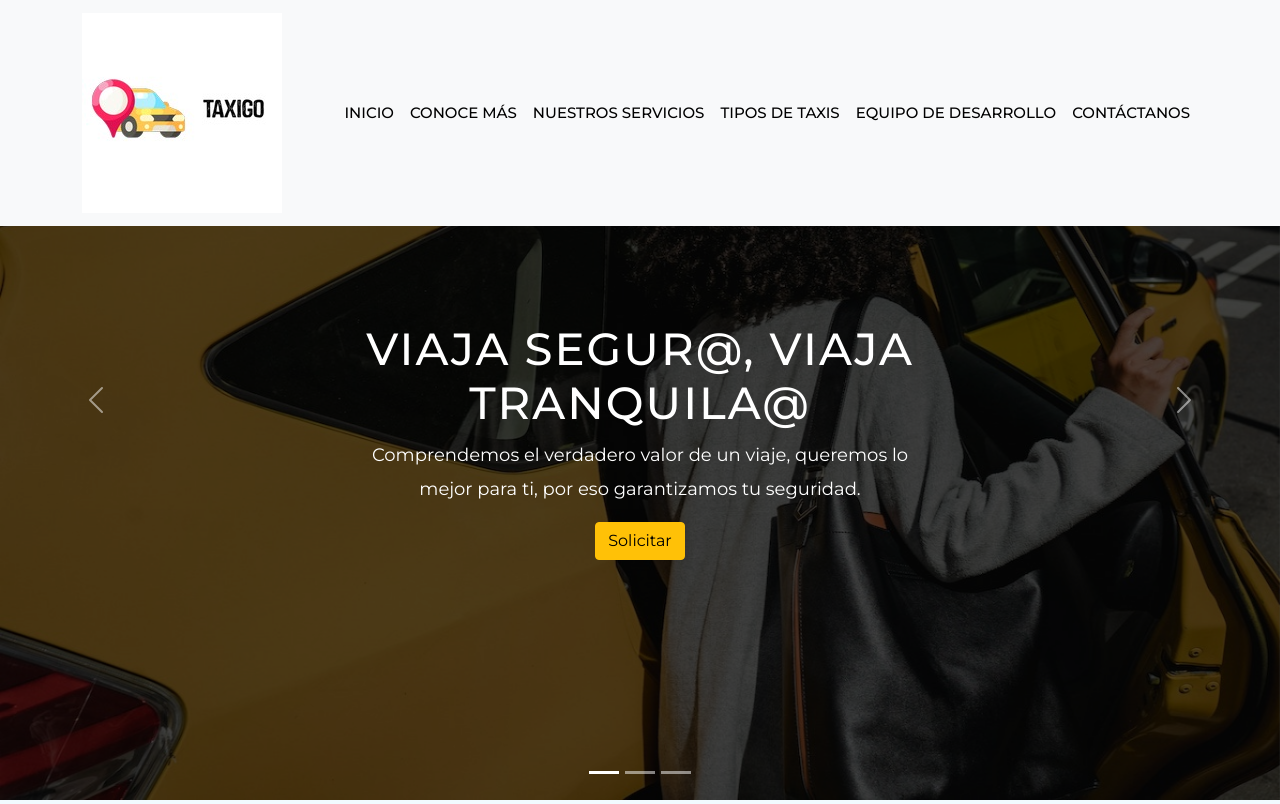
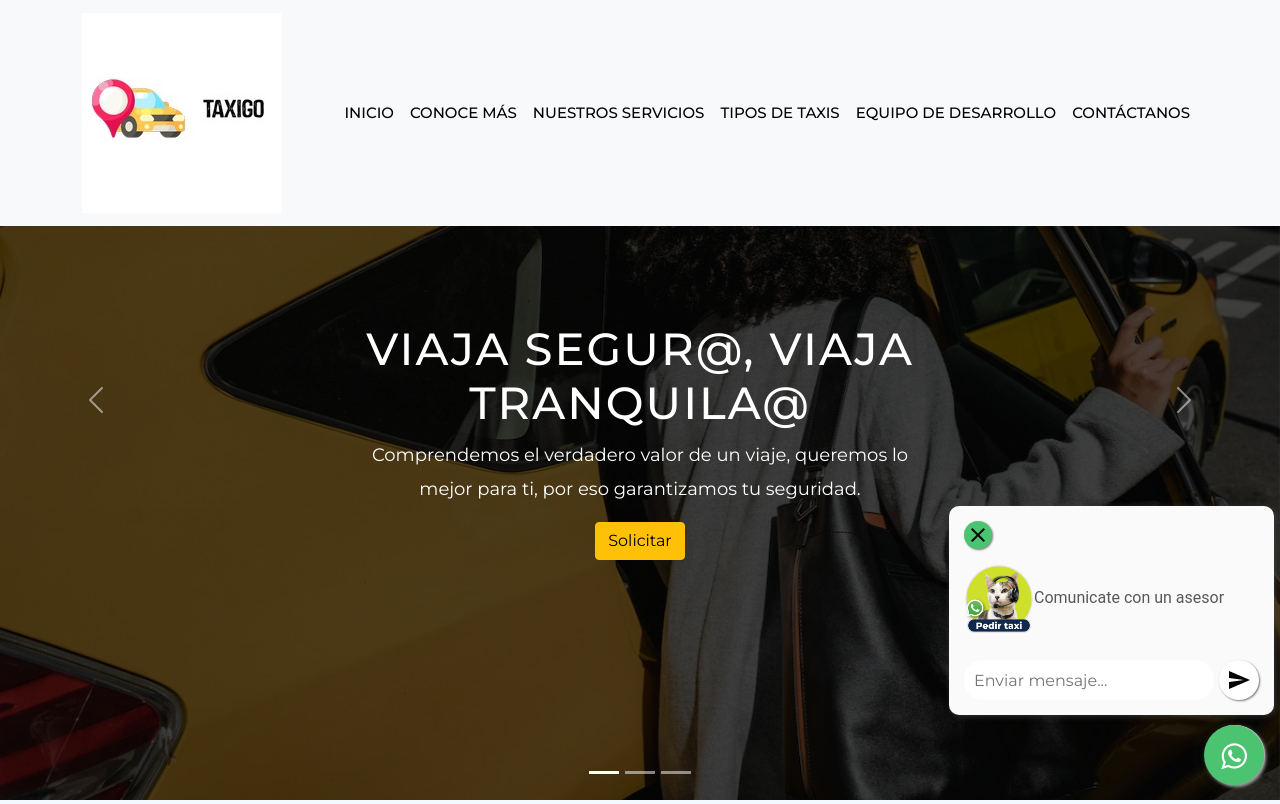
Before and after one commit to adrianamorenogt/TaxiGo, a plain HTML site: page index.html in a window 1280 px wide. Shown: the top 804 px of the page. Drawn offline with nearby package versions, Linux system fonts and the light colour scheme.

Commit message:
Actualizacion boton

```diff
--- a/estilos.css
+++ b/estilos.css
@@ -113,8 +113,64 @@ box-shadow: 15px 15px 40px rgba(0, 0, 0,0.15);
 .team .card-body i{
     font-size: 20px;
 }
+.float{
+	position:fixed;
+	width:60px;
+	height:60px;
+	bottom: 15px;
+    right: 16px;
+	background-color:#4cc370;
+	color:#FFF;
+	border-radius:50px;
+	text-align:center;
+  font-size:30px;
+	box-shadow: 2px 2px 3px #999;
+  z-index:100;
+}
+.float:hover {
+	text-decoration: none;
+	color: #fff;
+  background-color:#3d9e5a;
+}
 
-@media only screen and (min-width: 768px) and (max-width: 991px) {
+.my-float{
+	margin-top:16px;
+}
+@import url("https://fonts.googleapis.com/css?family=Roboto");
+/* offset-x > | offset-y ^| blur-radius | spread-radius | color */
+@keyframes pulse {
+  0% {
+    transform: scale(1, 1);
+  }
+  50% {
+    opacity: 0.3;
+  }
+  100% {
+    transform: scale(1.45);
+    opacity: 0;
+  }
+}
+.pulse {
+  -webkit-animation-name: pulse;
+  animation-name: pulse;
+}
+
+.nav-bottom {
+  display: flex;
+  flex-direction: row;
+  justify-content: flex-end;
+  align-content: flex-end;
+  width: auto;
+  height: auto;
+  position: fixed;
+  z-index: 8;
+  bottom: 0px;
+  right: 0px;
+  padding: 5px;
+  margin: 0px;
+}
+
+@media only screen and (min-width: 500px) and (max-width: 767px) {
     /*me asigna un espaciado en la parte inferior*/
     .carousel-caption {
         bottom: 370px;
@@ -131,8 +187,70 @@ box-shadow: 15px 15px 40px rgba(0, 0, 0,0.15);
     .img-area img {
         width: 100%;
     }
+    .nav-bottom {
+        width: 320px;
+    }
 }
-@media only screen and (max-width: 767px) {
+.whatsapp-button {
+    display: flex;
+    justify-content: center;
+    align-content: center;
+    width: 60px;
+    height: 60px;
+    z-index: 8;
+    transition: .3s;
+    margin: 10px;
+    padding: 7px;
+    border: none;
+    outline: none;
+    cursor: pointer;
+    border-radius: 50%;
+    background-color: white;
+    /* offset-x > | offset-y ^| blur-radius | spread-radius | color */
+    -webkit-box-shadow: 1px 1px 6px 0px rgba(68, 68, 68, 0.705);
+    -moz-box-shadow: 1px 1px 6px 0px rgba(68, 68, 68, 0.705);
+    box-shadow: 1px 1px 6px 0px rgba(68, 68, 68, 0.705);
+  }
+
+  .circle-anime {
+    display: flex;
+    position: absolute;
+    justify-content: center;
+    align-content: center;
+    width: 60px;
+    height: 60px;
+    top: 15px;
+    right: 15px;
+    border-radius: 50%;
+    transition: .3s;
+    background-color: #77bb4a;
+    animation: pulse 1.2s 4.0s ease 4;
+  }
+
+  .popup-whatsapp {
+    display: none;
+    position: absolute;
+    flex-direction: column;
+    justify-content: flex-start;
+    align-items: flex-start;
+    width: auto;
+    height: auto;
+    padding: 10px;
+    bottom: 85px;
+    right: 6px;
+    transition: .5s;
+    border-radius: 10px;
+    background-color: white;
+    /* offset-x > | offset-y ^| blur-radius | spread-radius | color */
+    -webkit-box-shadow: 2px 1px 6px 0px rgba(68, 68, 68, 0.705);
+    -moz-box-shadow: 2px 1px 6px 0px rgba(68, 68, 68, 0.705);
+    box-shadow: 2px 1px 6px 0px rgba(68, 68, 68, 0.705);
+    animation: slideInRight .6s 0.0s both;
+  }
+  .popup-whatsapp > div {
+    margin: 5px;
+  }
+@media only screen and (max-width: 768px) {
     /*me alinea los textos en la parte central*/
     .navbar-nav {
         text-align: center;
@@ -164,4 +282,84 @@ box-shadow: 15px 15px 40px rgba(0, 0, 0,0.15);
     .card {
         margin-bottom: 30px;
     }
+    .popup-whatsapp p {
+        font-size: 0.9em;
+      }
 }
+.popup-whatsapp > .content-whatsapp.-top {
+    display: flex;
+    flex-direction: column;
+  }
+  .popup-whatsapp > .content-whatsapp.-top p {
+    color: #585858;
+    font-family: 'Roboto';
+    font-weight: 400;
+    font-size: 1.0em;
+  }
+  .popup-whatsapp > .content-whatsapp.-bottom {
+    display: flex;
+    flex-direction: row;
+  }
+
+  .closePopup {
+    display: flex;
+    justify-content: center;
+    align-items: center;
+    width: 28px;
+    height: 28px;
+    margin: 0px 0px 15px 0px;
+    border-radius: 50%;
+    border: none;
+    outline: none;
+    cursor: pointer;
+    background-color: #4cc370;
+    -webkit-box-shadow: 1px 1px 2px 0px rgba(68, 68, 68, 0.705);
+    -moz-box-shadow: 1px 1px 2px 0px rgba(68, 68, 68, 0.705);
+    box-shadow: 1px 1px 2px 0px rgba(68, 68, 68, 0.705);
+  }
+  .closePopup:hover {
+    background-color: #3d9e5a;
+    transition: .3s;
+  }
+
+  .send-msPopup {
+    display: flex;
+    justify-content: center;
+    align-items: center;
+    width: 40px;
+    height: 40px;
+    border-radius: 50%;
+    background-color: #ffffff;
+    margin: 0px 0px 0px 5px;
+    border: none;
+    outline: none;
+    cursor: pointer;
+    -webkit-box-shadow: 1px 1px 2px 0px rgba(68, 68, 68, 0.705);
+    -moz-box-shadow: 1px 1px 2px 0px rgba(68, 68, 68, 0.705);
+    box-shadow: 1px 1px 2px 0px rgba(68, 68, 68, 0.705);
+  }
+  .send-msPopup:hover {
+    background-color: #f8f8f8;
+    transition: .3s;
+  }
+
+  .is-active-whatsapp-popup {
+    display: flex;
+    animation: slideInRight .6s 0.0s both;
+    background-color: #fafafa;
+  }
+
+  input.whats-input[type=text] {
+    width: 250px;
+    height: 40px;
+    box-sizing: border-box;
+    border: 0px solid #ffffff;
+    border-radius: 20px;
+    font-size: 1em;
+    background-color: #ffffff;
+    padding: 0px 0px 0px 10px;
+    -webkit-transition: width 0.3s ease-in-out;
+    transition: width 0.3s ease-in-out;
+    outline: none;
+    transition: .3s;
+  }
--- a/index.html
+++ b/index.html
@@ -4,6 +4,7 @@
 	<meta charset="UTF-8">
 	<title>TaxiGo</title>
 	<link href="https://cdn.jsdelivr.net/npm/bootstrap@5.1.0/dist/css/bootstrap.min.css" rel="stylesheet">
+	<link rel="stylesheet" href="https://maxcdn.bootstrapcdn.com/font-awesome/4.5.0/css/font-awesome.min.css">
 	<link href="estilos.css" rel="stylesheet">
 </head>
 <body>
@@ -268,6 +269,35 @@
 		</div>
 	</footer>
 	<!-- footer ends -->
-	<script src=scripts.js></script>
+	<div class="nav-bottom">
+		<link href="https://fonts.googleapis.com/icon?family=Material+Icons"
+   rel="stylesheet">
+		 <div class="popup-whatsapp fadeIn">
+			 <div class="content-whatsapp -top"><button type="button" class="closePopup">
+				   <i class="material-icons icon-font-color">close</i>
+				 </button>
+
+				<p><img src="/img/logo-whatsapp-guardian.webp" width="70">Comunicate con un asesor</p>
+
+			 </div>
+			 <div class="content-whatsapp -bottom">
+			   <input class="whats-input" id="whats-in" type="text" Placeholder="Enviar mensaje..." />
+
+
+
+
+				 <button class="send-msPopup" id="send-btn" type="button">
+					 <i class="material-icons icon-font-color--black">send</i>
+				 </button>
+
+			 </div>
+		 </div>
+		 <button type="button" id="whats-openPopup" class="whatsapp-button">
+			 <div class="float" >
+<i class="fa fa-whatsapp my-float"></i></div>
+		 </button>
+		 <div class="circle-anime"></div>
+	 </div>
+	 <script src="/js/scripts.js"></script>
 </body>
 </html>
--- a/js/scripts.js
+++ b/js/scripts.js
@@ -16,7 +16,7 @@ popupWhatsApp=()=>{
     sendbtn.addEventListener("click",()=>{
         let msg=document.getElementById('whats-in').value;
         let relmsg=msg.replace(/ /g,"%20");
-        window.open('https://wa.me/+573203989369?text='+relmsg, '_blank');
+        window.open('https://wa.me/+573166291746?text='+relmsg, '_blank');
     });
     setTimeout(() =>{
         popup.classList.toggle('is-active-whatsapp-popup');
```
Also changed, not shown: img/logo-whatsapp-guardian.webp (added), img/secretary.png (added).
